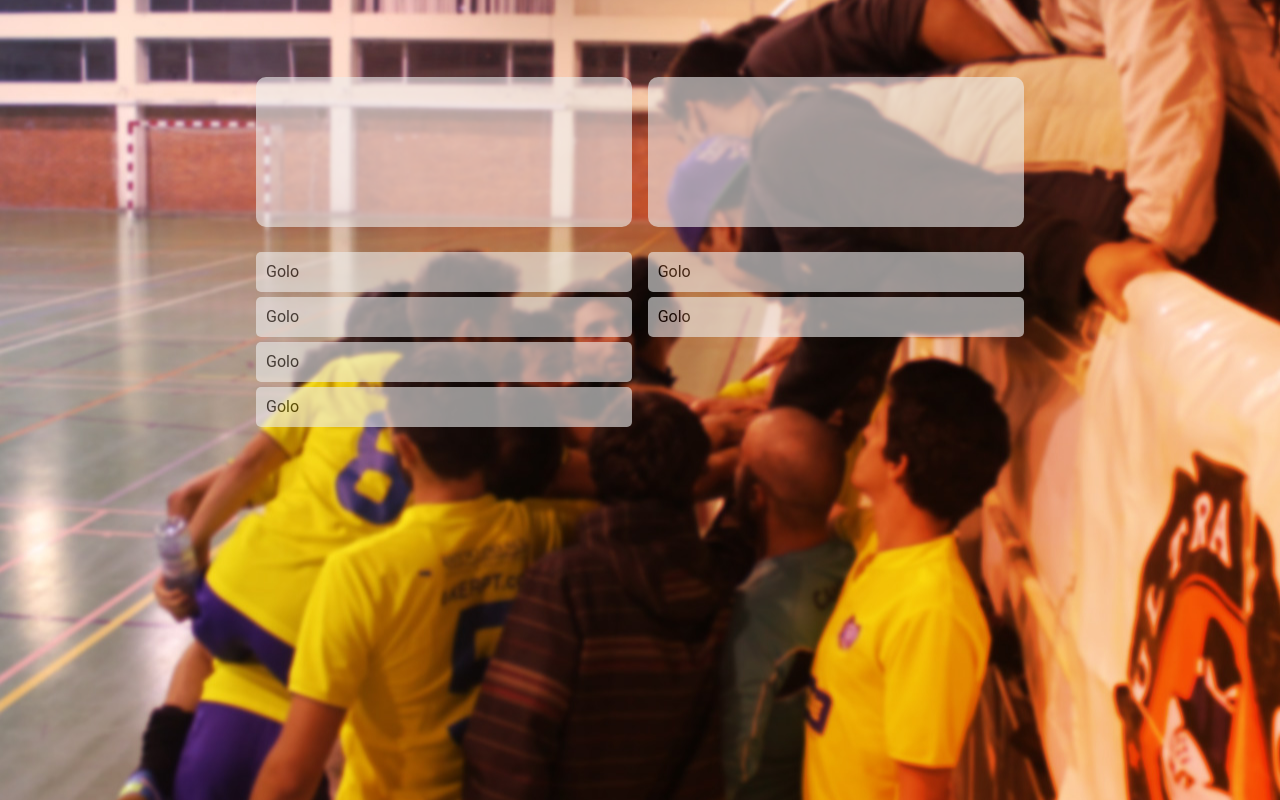
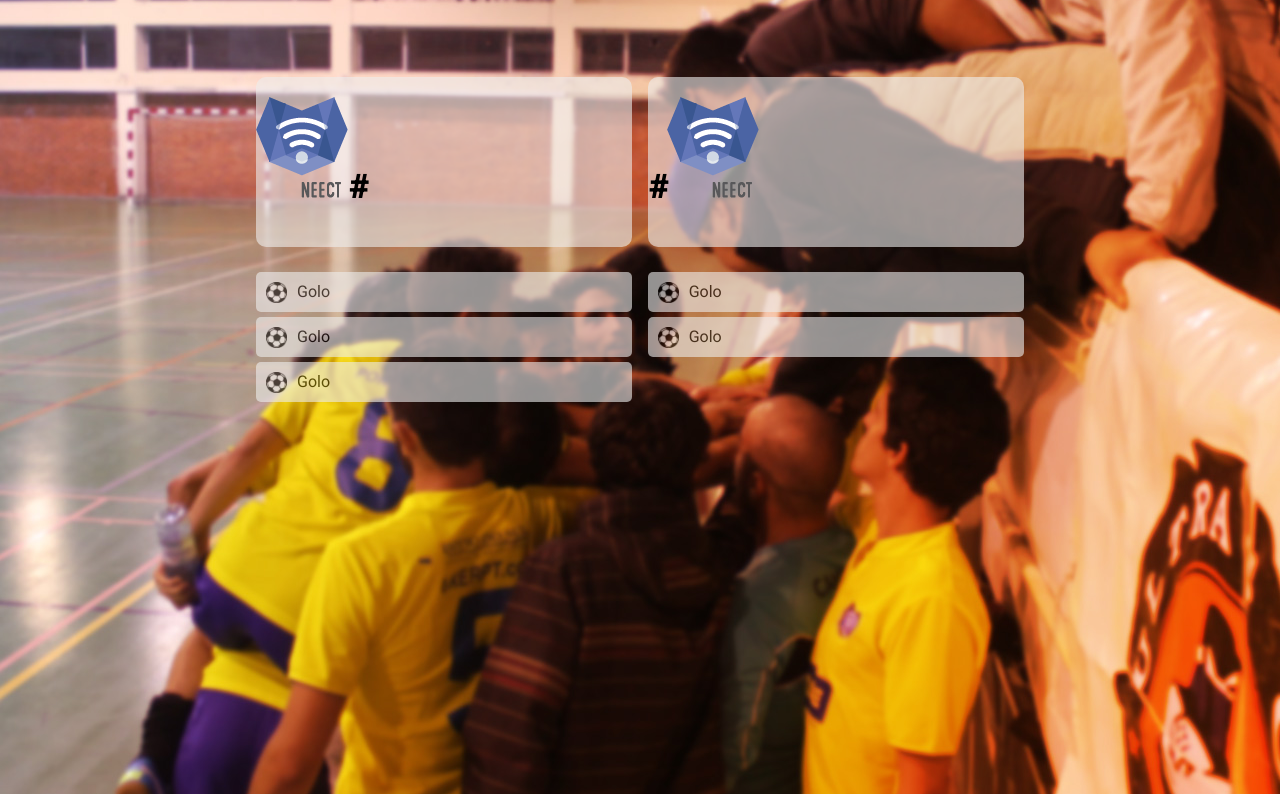
Before and after one commit to mvicente93/kopobi.github.io, a plain HTML site: page index.html in a window 1280 px wide. Drawn offline with Linux system fonts and the light colour scheme.

Commit message:
logos e score, por acabar

```diff
--- a/css/style.css
+++ b/css/style.css
@@ -14,14 +14,21 @@ body {
 	margin: 0 auto;
 }
 
+.subscore {
+	display: inline-block;
+}
+
+.logo {}
+
 .score {
+	padding-top: 20px;
 	margin-top: 10%;
 	display: inline-block;
 	width: 49%;
 	height: 150px;
-	background-color: #eeeeee;
-	opacity: 0.6;
+	background-color: rgba(238, 238, 238, 0.6);
 	border-radius: 10px;
+	vertical-align: middle;
 }
 
 .home {
@@ -56,7 +63,8 @@ body {
 	border-radius: 5px;
 }
 
-.golo {
+.goal {
+	vertical-align: middle;
 	padding-right: 10px;
 	height: 70%;
 }
--- a/index.html
+++ b/index.html
@@ -3,24 +3,30 @@
 <head>
 	<meta charset="utf-8">
 	<title>ECT FUTSAL</title>
+	<link href='http://fonts.googleapis.com/css?family=Roboto' rel='stylesheet' type='text/css'>
 	<link rel="stylesheet" type="text/css" href="css/style.css">
 </head>
 <body>
 	<div class="wrap">
-		<div class="score home"></div><!--
-	 --><div class="score away"></div>
+		<div class="score home"><!--
+			--><div class="subscore logo"><img src="../img/neect.png"></div><!--
+			--><div class="subscore homeScore"><h1>#</h1></div><!--
+	 --></div><!-- end score home
+	 --><div class="score away"><!--
+	 		--><div class="subscore awayScore"><h1>#</h1></div><!--
+	 		--><div class="subscore logo"><img src="../img/neect.png"></div><!--
+	 --></div><!-- end score away -->
 	 	<div class="highlights home">
 	 		<ul>
-	 			<li>Golo</li>
-	 			<li>Golo</li>
-	 			<li>Golo</li>
-	 			<li>Golo</li>
+	 			<li><img class="goal" src="img/golo.png">Golo</li>
+	 			<li><img class="goal" src="img/golo.png">Golo</li>
+	 			<li><img class="goal" src="img/golo.png">Golo</li>
 	 		</ul>
 	 	</div>
 	 	<div class="highlights away">
 	 		<ul>
-	 			<li>Golo</li>
-	 			<li>Golo</li>
+	 			<li><img class="goal" src="img/golo.png">Golo</li>
+	 			<li><img class="goal" src="img/golo.png">Golo</li>
 	 		</ul>
 	 	</div>
  	</div>
```
Also changed, not shown: img/neect.png (added).
